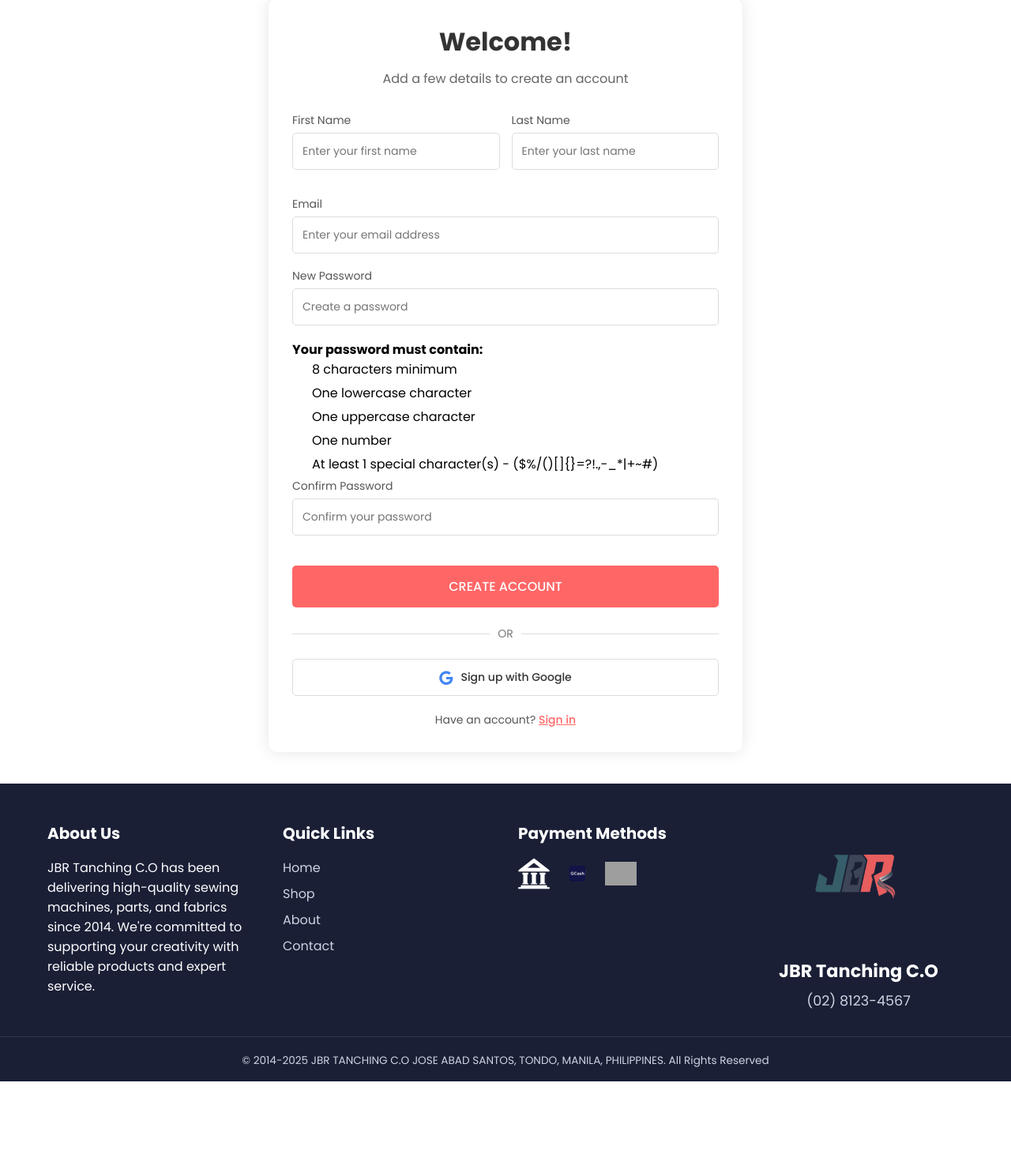
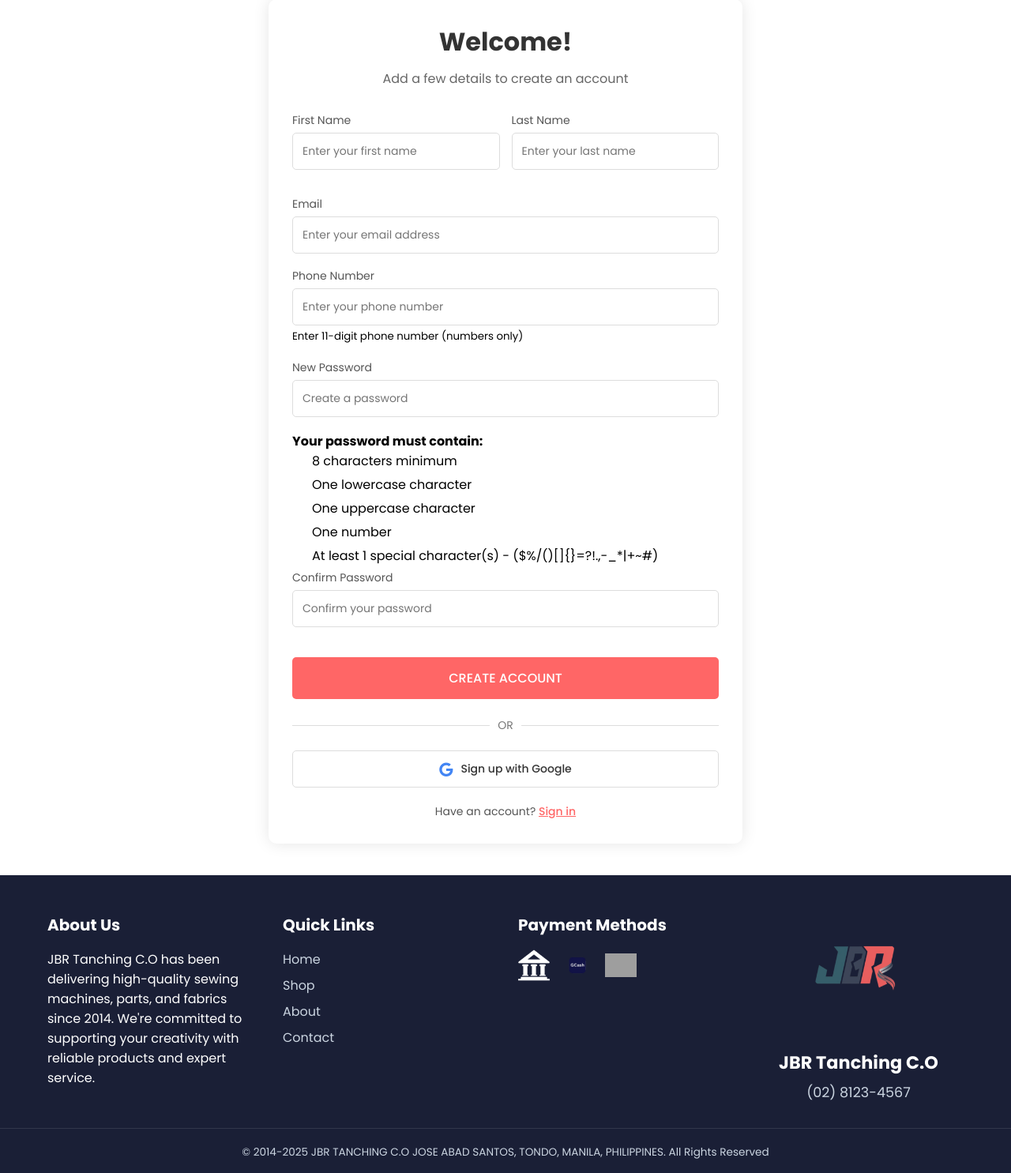
Before and after one commit to slim-rie/SadWebApp, a Flask app: page /sign-up in a window 1280 px wide. Shown: the part 111-1596 px from the top of the page at 79% size. Before the commit the page ends 1480 px from the top, so only its background shows below. Run offline with Flask 3, Linux system fonts and the light colour scheme; grey boxes are pictures that could not be loaded.

Commit message:
number restrictions

```diff
--- a/website/static/js/signup.js
+++ b/website/static/js/signup.js
@@ -220,4 +220,17 @@ document.addEventListener('DOMContentLoaded', function() {
             loginError.textContent = 'Login failed: ' + error;
         });
     });
+
+    // Restrict phone number input to only numbers
+    const phoneInput = document.getElementById('phone');
+    if (phoneInput) {
+        phoneInput.addEventListener('input', function(e) {
+            // Remove all non-digit characters
+            this.value = this.value.replace(/\D/g, '');
+            // Limit to 11 digits
+            if (this.value.length > 11) {
+                this.value = this.value.slice(0, 11);
+            }
+        });
+    }
 });
--- a/website/templates/signup.html
+++ b/website/templates/signup.html
@@ -71,6 +71,12 @@
             <div class="form-group">
                 <label for="email">Email</label>
                 <input type="email" id="email" name="email" placeholder="Enter your email address" required>
+            </div>
+
+            <div class="form-group">
+                <label for="phone">Phone Number</label>
+                <input type="tel" id="phone" name="phone" placeholder="Enter your phone number" maxlength="11" pattern="[0-9]*" inputmode="numeric" required>
+                <small class="form-text">Enter 11-digit phone number (numbers only)</small>
             </div>
 
             <div class="form-group">
```
